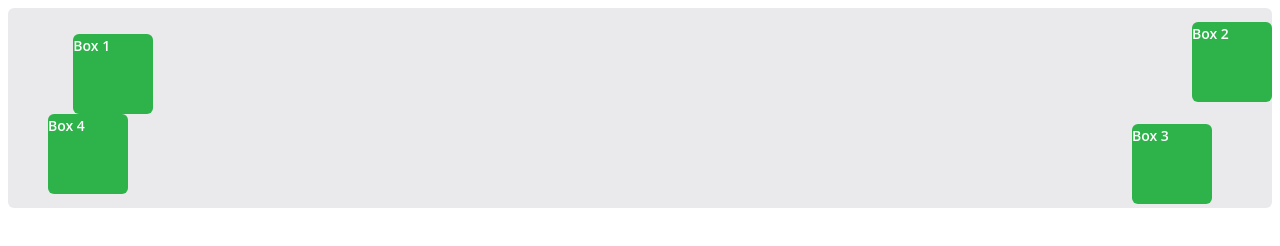
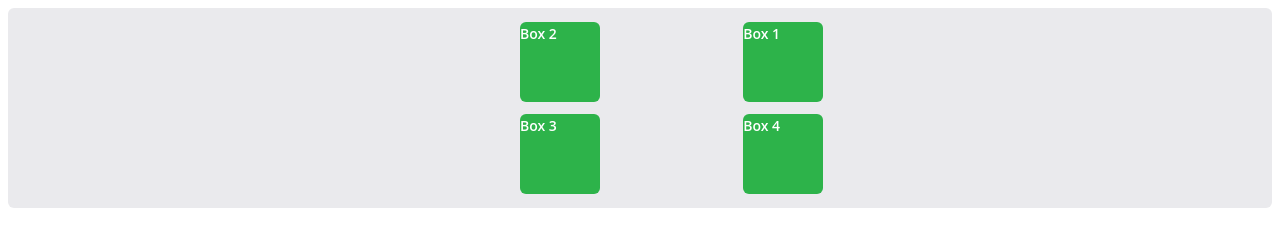
Before and after one commit to Sangamita/CSS-challenge, a plain HTML site: page Advanced Css/performance organisation/box.html in a window 1280 px wide. Drawn offline with Linux system fonts and the light colour scheme.

Commit message:
absolute position practise

```diff
--- a/Advanced Css/performance organisation/styles2.css
+++ b/Advanced Css/performance organisation/styles2.css
@@ -46,18 +46,21 @@ body {
 	position: absolute;
 	width: 80px;
   }
+
   .box-1 {
-	top: 6%;
-	left: 2%;
+	z-index: 2;
+	top: 0%;
+	left: 55%;
   }
   .box-2 {
-	top: 0;
-	right: -40px;
+	top: 0%;
+	right: 50%;
   }
   .box-3 {
-	bottom: -10px;
-	right: 20px;
+	bottom: 0px;
+	right: 50%;
   }
   .box-4 {
 	bottom: 0;
+	left: 55%;
   }
```
